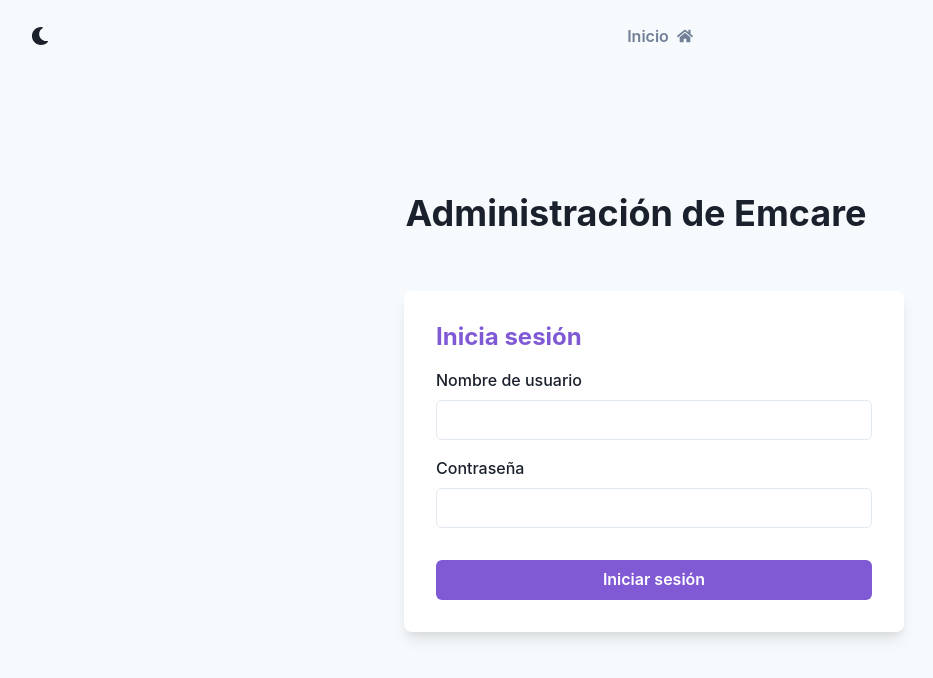
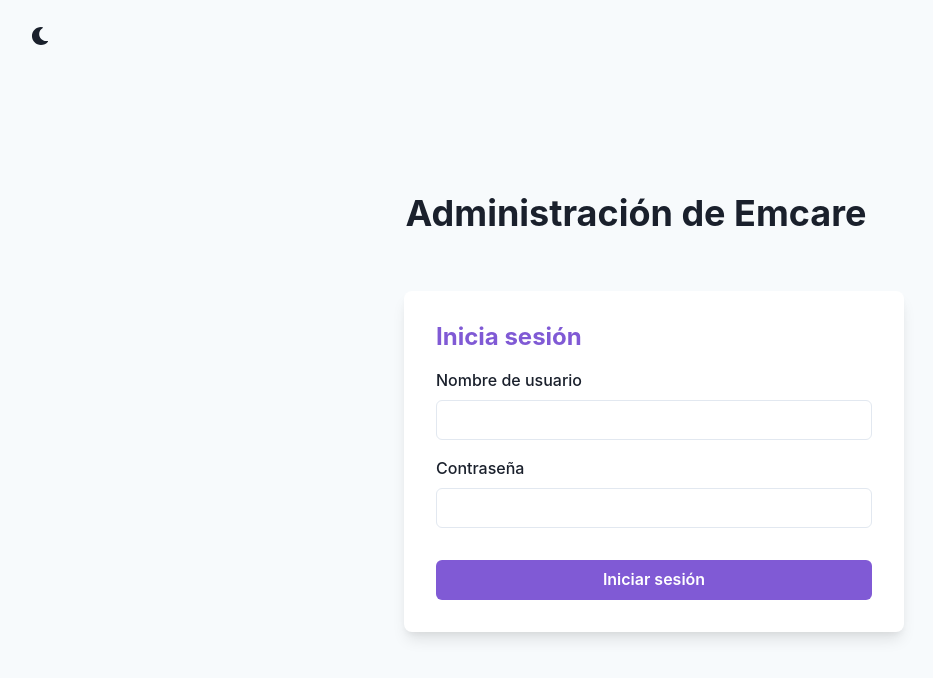
Before and after one commit to asloth/emcare-react-web, a React (Vite) app: page / in a window 1280 px wide. Shown: the top 678 px of the page, without its empty margins (4-937 px from the left). Built offline with nearby package versions, Linux system fonts and the light colour scheme.

Commit message:
fix visualization in home link

```diff
--- a/src/pages/App.jsx
+++ b/src/pages/App.jsx
@@ -43,11 +43,17 @@ function App() {
       >
         <ColorModeSwitcher />
         <MenuOptions></MenuOptions>
-        <Spacer />
-        <Button marginInline={4} variant="link" rightIcon={<FaHome />}>
-          <NavLink to={{ pathname: `/` }}>Inicio</NavLink>
-        </Button>
-        <Spacer />
+        {auth.isLogged ? (
+          <>
+            <Spacer />
+            <Button marginInline={4} variant="link" rightIcon={<FaHome />}>
+              <NavLink to={{ pathname: `/` }}>Inicio</NavLink>
+            </Button>
+            <Spacer />
+          </>
+        ) : (
+          <Spacer />
+        )}
         <LogOut></LogOut>
       </Box>
       {auth.isLogged ? (
```
